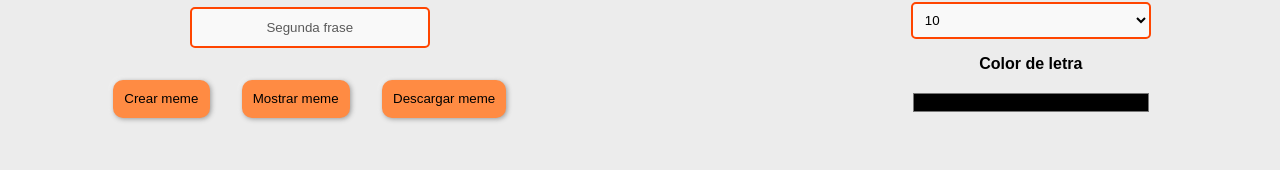
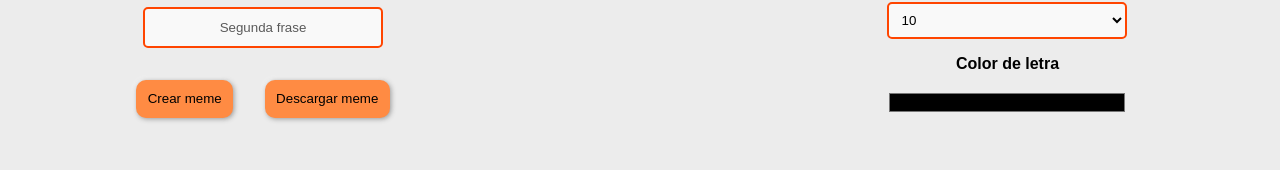
Before and after one commit to luvaras6/Meme-generator-React, a React (Create React App) app: page / in a window 1280 px wide. Shown: the part 312-482 px from the top of the page. Built offline with nearby package versions, Linux system fonts and the light colour scheme; no server answers.

Commit message:
Trabajo terminado

```diff
--- a/src/componentes/Meme.js
+++ b/src/componentes/Meme.js
@@ -48,6 +48,7 @@ const Meme = () => {
             });
     };
 
+    // Función llamada POST a API para crear meme
     const apiPost = async (e) => {
         e.preventDefault();
 
@@ -70,6 +71,7 @@ const Meme = () => {
         const datos = await response.json();
         console.log(datos);
         setMem(datos.data.url)
+        setMostrar(!mostrar)
     };
 
     return (
@@ -87,7 +89,6 @@ const Meme = () => {
 
                         <div className='contenedor-btn'>
                             <button type="submit" className='btn'>Crear meme</button>
-                            <button onClick={() => setMostrar(!mostrar)} type="button" className='btn'>Mostrar meme</button>
                             <button onClick={descargar} type="button" className='btn'>Descargar meme</button>
                         </div>
 
```
